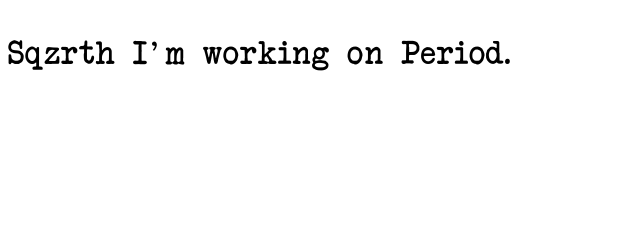
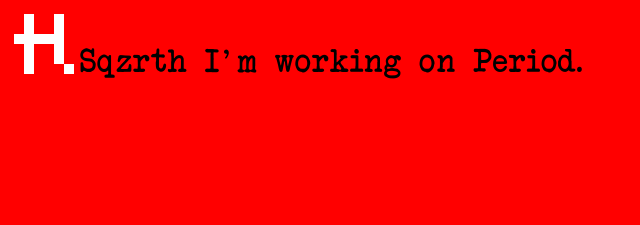
Before and after one commit to Sqzrth/sqzrth.github.io, a plain HTML site: page index.html in a window 1280 px wide. Shown: the whole page, without its empty margins (0-640 px from the left). Drawn offline with Linux system fonts and the light colour scheme.

Commit message:
Edit: Red background.

```diff
--- a/index.html
+++ b/index.html
@@ -13,5 +13,8 @@
     <img id="presentation" src="assets/H.ico">
     <p>Sqzrth I'm working on Period.</p>
   </section>
+  <section>
+
+  </section>
 </body>
 </html>
--- a/style.css
+++ b/style.css
@@ -1,5 +1,5 @@
 html {
-    background-color: rgb(255, 255, 255);
+    background-color: rgb(255, 0, 0);
 }
 
 body {
@@ -14,6 +14,9 @@ section {
     font-family: typewriter;
     letter-spacing: 1px;
     font-size: 200%;
+    display: flex;
+    flex-wrap: wrap;
+    align-content: center;
 }
 
 @font-face {
@@ -37,7 +40,5 @@ section {
 }
 
 #presentation {
-    position: absolute;
-    left: 100px;
-    top: 150px;
+    align-self: flex-start;
 }
```
